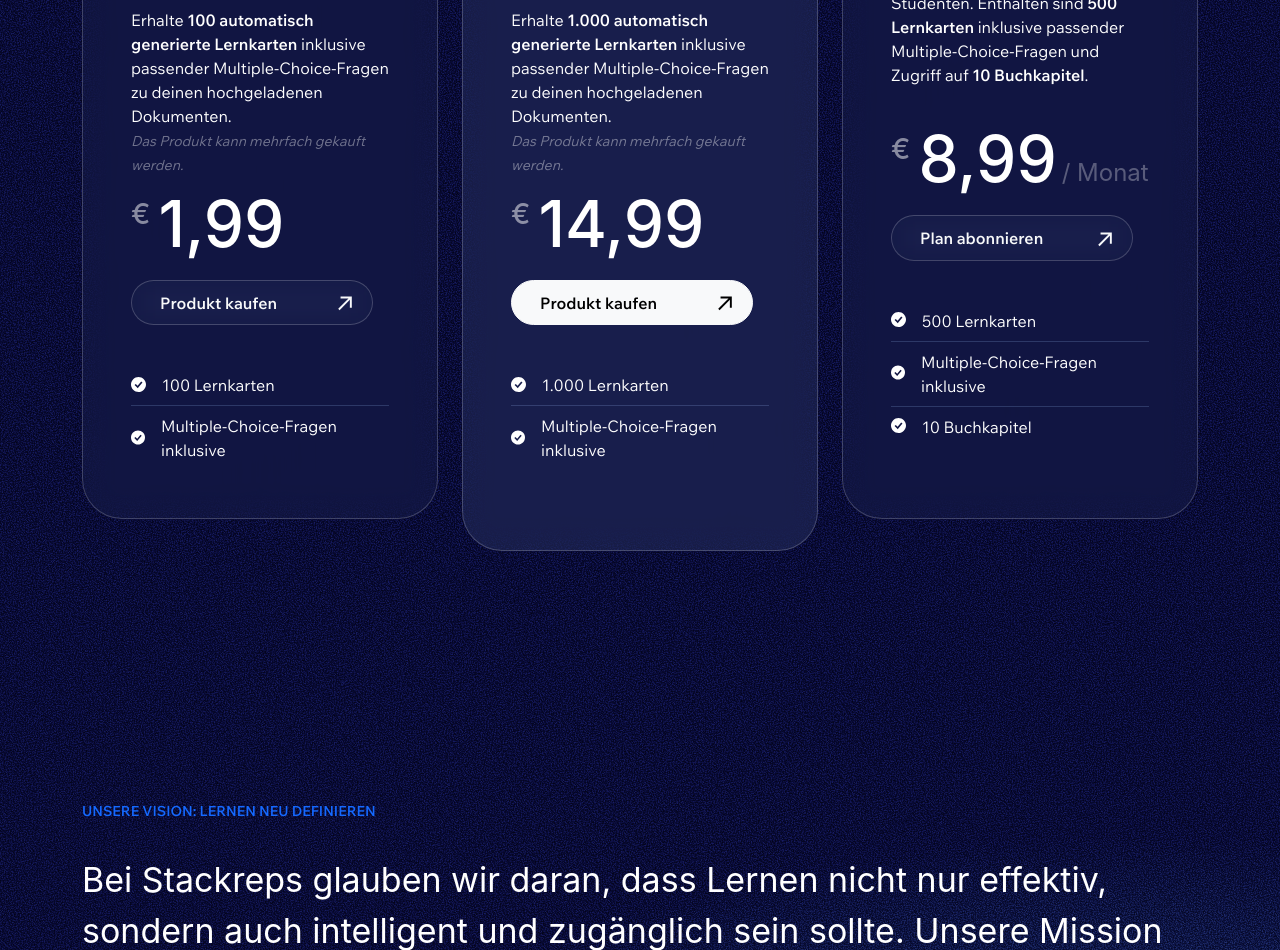
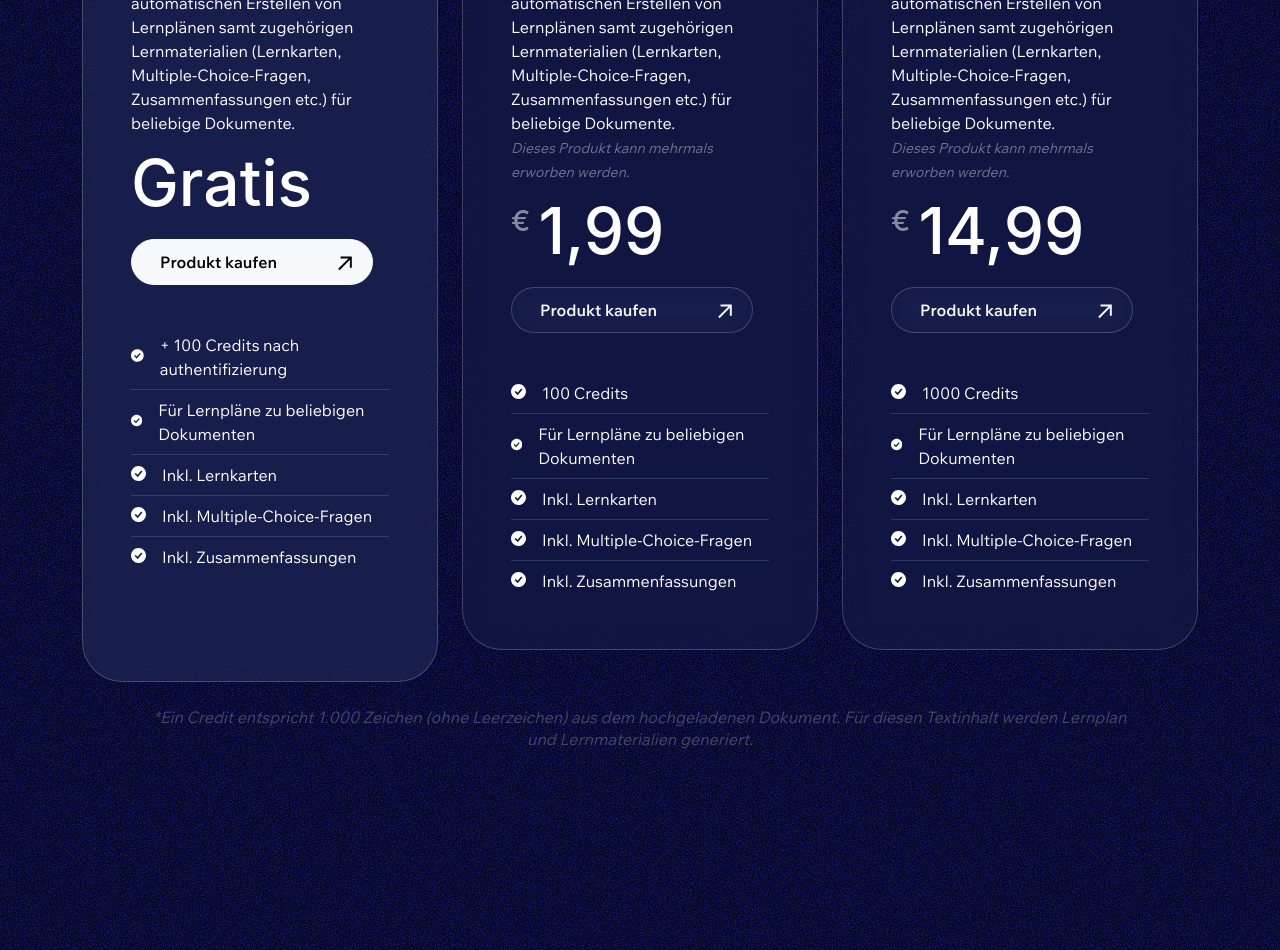
Before and after one commit to tanjawebdev/stackreps, a Next.js app: page / in a window 1280 px wide. Shown: the part 5040-5990 px from the top of the page. Built offline with nearby package versions, Linux system fonts and the light colour scheme.

Commit message:
adapted products

```diff
--- a/app/components/PriceCard.tsx
+++ b/app/components/PriceCard.tsx
@@ -25,8 +25,12 @@ const PriceCard = forwardRef<HTMLDivElement, PriceCardProps>(
             <div className={styles.priceDescription}>{children}</div>
 
             <p className={styles.pricecontainer}>
-                <span className={styles.euro}>€</span>
-                <span className={styles.price}>{price ? price.toLocaleString("de-DE", { minimumFractionDigits: 2, maximumFractionDigits: 2 }) : "--"}</span>
+                {price !== 0 && <span className={styles.euro}>€</span>}
+                <span className={styles.price}>
+                    {price === 0
+                        ? "Gratis"
+                        : price.toLocaleString("de-DE", { minimumFractionDigits: 2, maximumFractionDigits: 2 })}
+                </span>
                 {monthly ? <span className={styles.monthly}><span>/ Monat</span></span> : ""}
             </p>
             <Button className={styles.button} href={link} variant={highlight ? "light" : "outline-light"} icon="arrow" size="sm">{linktext}</Button>
--- a/app/components/Prices.tsx
+++ b/app/components/Prices.tsx
@@ -20,56 +20,56 @@ export default function Prices() {
               </div>
           </div>
               <div className={styles.pricesGrid + " grid"}>
-                  <PriceCard
-                      headline="Lernmaterialien Klein"
-                      price={1.99}
+              <PriceCard
+                      headline="Starterpack"
+                      price={0}
                       link="https://study.stackreps.com/"
                       linktext="Produkt kaufen"
-                      points={["100 Lernkarten", "Multiple-Choice-Fragen inklusive"]}
-                      highlight={false}
-                      ref={refPrice1}
-                  >
-                      <p>
-                          Erhalte <strong>100 automatisch generierte Lernkarten</strong> inklusive passender
-                          Multiple-Choice-Fragen
-                          zu deinen hochgeladenen Dokumenten.<br/>
-                          <small>Das Produkt kann mehrfach gekauft werden.</small>
-                      </p>
-                  </PriceCard>
-                  <PriceCard
-                      headline="Lernmaterialien Groß"
-                      price={14.99}
-                      link="https://study.stackreps.com/"
-                      linktext="Produkt kaufen"
-                      points={["1.000 Lernkarten", "Multiple-Choice-Fragen inklusive"]}
+                      points={["+ 100 Credits nach authentifizierung", "Für Lernpläne zu beliebigen Dokumenten", "Inkl. Lernkarten", "Inkl. Multiple-Choice-Fragen", "Inkl. Zusammenfassungen"]}
                       discount={25}
                       highlight={true}
                       ref={refPrice2}
                   >
                       <p>
-                          Erhalte <strong>1.000 automatisch generierte Lernkarten</strong> inklusive passender
-                          Multiple-Choice-Fragen
-                          zu deinen hochgeladenen Dokumenten. <br/>
-                          <small>Das Produkt kann mehrfach gekauft werden.</small>
+                          Erhalte <strong> 25 Credits</strong>* zum automatischen Erstellen von Lernplänen samt zugehörigen Lernmaterialien (Lernkarten, Multiple-Choice-Fragen, Zusammenfassungen etc.) für beliebige Dokumente. <br/>
+
                       </p>
                   </PriceCard>
                   <PriceCard
-                      headline="Studenten Abo"
-                      price={8.99}
+                      headline="Studypack S"
+                      price={1.99}
                       link="https://study.stackreps.com/"
-                      linktext="Plan abonnieren"
-                      points={["500 Lernkarten", "Multiple-Choice-Fragen inklusive", "10 Buchkapitel"]}
-                      discount={55}
+                      linktext="Produkt kaufen"
+                      points={["100 Credits", "Für Lernpläne zu beliebigen Dokumenten", "Inkl. Lernkarten", "Inkl. Multiple-Choice-Fragen", "Inkl. Zusammenfassungen"]}
                       highlight={false}
-                      monthly={true}
+                      ref={refPrice1}
+                  >
+                      <p>
+                      Erhalte <strong> 100 Credits</strong>* zum automatischen Erstellen von Lernplänen samt zugehörigen Lernmaterialien (Lernkarten, Multiple-Choice-Fragen, Zusammenfassungen etc.) für beliebige Dokumente. <br/>
+                          <small>Dieses Produkt kann mehrmals erworben werden.</small>
+                      </p>
+                  </PriceCard>
+
+                  <PriceCard
+                      headline="Studypack M"
+                      price={14.99}
+                      link="https://study.stackreps.com/"
+                      linktext="Produkt kaufen"
+                      points={["1000 Credits", "Für Lernpläne zu beliebigen Dokumenten", "Inkl. Lernkarten", "Inkl. Multiple-Choice-Fragen", "Inkl. Zusammenfassungen"]}
+                      discount={25}
+                      highlight={false}
+                      monthly={false}
                       ref={refPrice3}
                   >
                       <p>
-                          Ein monatliches Abo speziell für Studenten. Enthalten sind <strong>500
-                          Lernkarten</strong> inklusive
-                          passender Multiple-Choice-Fragen und Zugriff auf <strong>10 Buchkapitel</strong>.
+                      Erhalte <strong> 1000 Credits</strong>* zum automatischen Erstellen von Lernplänen samt zugehörigen Lernmaterialien (Lernkarten, Multiple-Choice-Fragen, Zusammenfassungen etc.) für beliebige Dokumente. <br/>
+                      <small>Dieses Produkt kann mehrmals erworben werden.</small>
                       </p>
                   </PriceCard>
+              </div>
+
+              <div className={styles.creditNoteContainer}>
+                <small className={styles.creditNote}>*Ein Credit entspricht 1.000 Zeichen (ohne Leerzeichen) aus dem hochgeladenen Dokument. Für diesen Textinhalt werden Lernplan und Lernmaterialien generiert.</small>
               </div>
       </section>
 )
--- a/app/styles/PriceCard.module.scss
+++ b/app/styles/PriceCard.module.scss
@@ -8,6 +8,16 @@
   @include media-breakpoint-up(lg) {
     margin-top: 2rem;
     margin-bottom: 2rem;
+  }
+
+  .creditNote {
+    display: block;
+    text-align: center;
+    color: rgba(255, 255, 255, 0.6);
+    font-size: 0.75rem;
+    margin: 1rem auto;
+    max-width: 90%;
+    line-height: 1.4;
   }
 }
 
--- a/app/styles/Prices.module.scss
+++ b/app/styles/Prices.module.scss
@@ -5,3 +5,17 @@
     gap: 1rem;
   }
 }
+
+.creditNoteContainer {
+  display: flex;
+  justify-content: center;
+  margin-top: 1.5rem;
+  text-align: center;
+}
+
+.creditNote {
+  color: rgba(255, 255, 255, 0.6);
+  font-size: 1rem;
+  max-width: 90%;
+  line-height: 1.4;
+}
```
Also changed, not shown: 1 other file (tests, documents, lock files or other folders).
